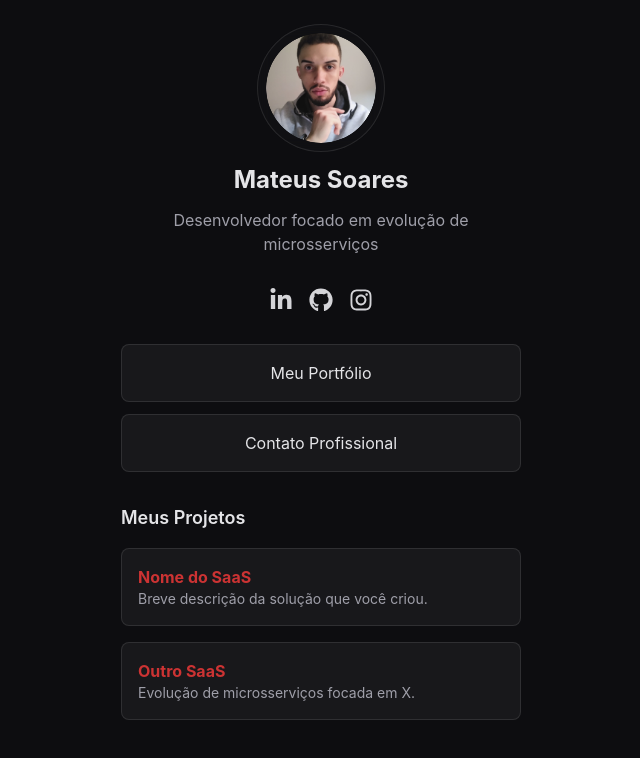
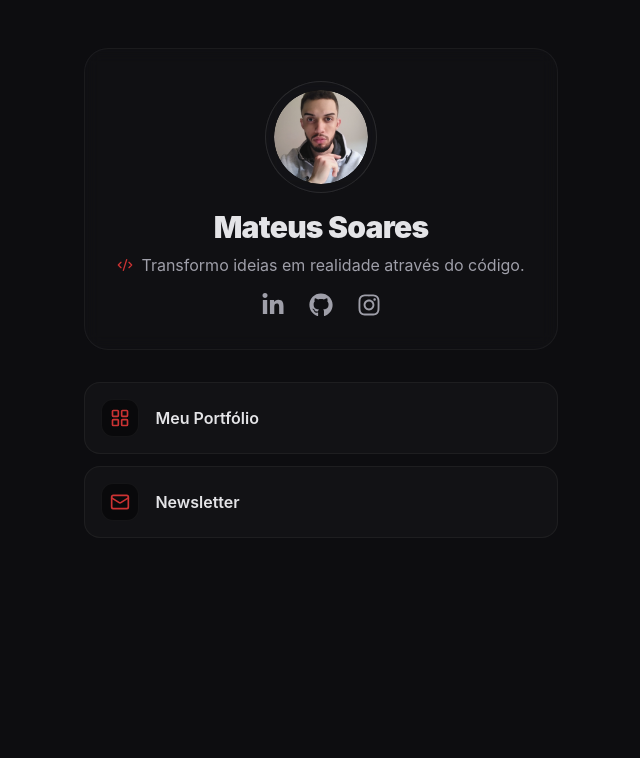
Before and after one commit to TeuSoares/portfolio, a Next.js app: page /links in a window 1280 px wide. Shown: the top 758 px of the page, without its empty margins (319-959 px from the left). Built offline with nearby package versions, Linux system fonts and the light colour scheme.

Commit message:
feat: adicionar página de links

```diff
--- a/app/links/page.tsx
+++ b/app/links/page.tsx
@@ -1,54 +1,129 @@
+import { CodeXml, ArrowUpRight, Mail, LayoutGrid } from "lucide-react";
+import Link from "next/link";
+import Image from "next/image";
+import ProfileImage from "@/components/ui/ProfileImage";
 import SocialLinks from "@/components/ui/SocialLinks";
-import ProfileImage from "@/components/ui/ProfileImage";
+import { ElementType } from "react";
+
+interface NavLink {
+  label: string;
+  href: string;
+  icon?: ElementType<{ size?: number; className?: string }>;
+}
+
+interface ProjectItem {
+  title: string;
+  description: string;
+  href: string;
+  image?: string;
+  icon?: ElementType<{ size?: number; className?: string }>;
+}
+
+const LINKS: NavLink[] = [
+  { label: "Meu Portfólio", href: "/", icon: LayoutGrid },
+  {
+    label: "Newsletter",
+    href: "https://mateusoaresz.substack.com/",
+    icon: Mail,
+  },
+];
+
+const PROJECTS: ProjectItem[] = [];
 
 export default function LinksPage() {
   return (
-    <main className="max-w-md mx-auto p-6 space-y-8">
-      <section className="text-center space-y-3">
-        <ProfileImage className="w-32 h-32 mx-auto" />
-        <h1 className="text-2xl font-bold">Mateus Soares</h1>
-        <p className="text-zinc-400">
-          Desenvolvedor focado em evolução de microsserviços
-        </p>
-      </section>
+    <main className="max-w-xl mx-auto px-6 py-12 min-h-screen">
+      <header className="bg-zinc-900/30 p-8 rounded-3xl border border-white/5 flex flex-col items-center text-center space-y-4 mb-8 backdrop-blur-sm">
+        <div className="w-28 h-28 rounded-full">
+          <ProfileImage className="w-full h-full rounded-full" />
+        </div>
+        <div>
+          <h1 className="text-3xl font-black tracking-tight">Mateus Soares</h1>
+          <p className="text-zinc-400 mt-2 flex items-center justify-center gap-2">
+            <CodeXml size={16} className="text-brand" />
+            Transformo ideias em realidade através do código.
+          </p>
+        </div>
+        <SocialLinks className="gap-6 text-zinc-400" iconSize={24} />
+      </header>
 
-      <section className="flex justify-center">
-        <SocialLinks className="gap-4 text-zinc-300" iconSize={24} />
-      </section>
+      {LINKS.length > 0 && (
+        <section className="mb-10 space-y-3">
+          {LINKS.map((link, index) => {
+            const isExternal = link.href.startsWith("http");
+            const Component = isExternal ? "a" : Link;
 
-      <section className="space-y-3">
-        <a
-          href="#"
-          className="block w-full p-4 bg-bg-secondary rounded-lg border border-white/10 hover:border-brand transition-all text-center"
-        >
-          Meu Portfólio
-        </a>
-        <a
-          href="#"
-          className="block w-full p-4 bg-bg-secondary rounded-lg border border-white/10 hover:border-brand transition-all text-center"
-        >
-          Contato Profissional
-        </a>
-      </section>
+            return (
+              <Component
+                key={index}
+                href={link.href}
+                target={isExternal ? "_blank" : undefined}
+                rel={isExternal ? "noopener noreferrer" : undefined}
+                className="flex items-center gap-4 p-4 bg-zinc-900/50 rounded-2xl border border-white/5 hover:border-brand/50 transition-all hover:bg-zinc-800/50 group"
+              >
+                <div className="p-2 bg-zinc-950 rounded-xl border border-white/5 text-brand">
+                  {link.icon && <link.icon size={20} />}
+                </div>
+                <span className="font-semibold">{link.label}</span>
+                <ArrowUpRight
+                  size={16}
+                  className="ml-auto opacity-0 group-hover:opacity-100 transition-opacity"
+                />
+              </Component>
+            );
+          })}
+        </section>
+      )}
 
-      <section className="space-y-4">
-        <h2 className="text-lg font-semibold">Meus Projetos</h2>
-        <div className="grid gap-4">
-          <div className="p-4 bg-bg-secondary rounded-lg border border-white/10 hover:border-brand transition-colors cursor-pointer">
-            <h3 className="font-bold text-brand">Nome do SaaS</h3>
-            <p className="text-sm text-zinc-400">
-              Breve descrição da solução que você criou.
-            </p>
+      {PROJECTS.length > 0 && (
+        <section className="space-y-4">
+          <h2 className="text-xl font-bold px-1">Meus Projetos</h2>
+          <div className="grid grid-cols-1 gap-4">
+            {PROJECTS.map((project, index) => {
+              const Icon = project.icon;
+
+              return (
+                <a
+                  key={index}
+                  href={project.href}
+                  target="_blank"
+                  rel="noopener noreferrer"
+                  className="group relative bg-zinc-900/50 p-5 rounded-3xl border border-white/5 hover:border-brand/50 transition-all duration-300 hover:shadow-[0_0_25px_-5px_rgba(var(--brand-color-rgb),0.2)]"
+                >
+                  <div className="absolute inset-0 bg-linear-to-br from-brand/5 to-transparent opacity-0 group-hover:opacity-100 rounded-3xl transition-opacity" />
+                  <div className="relative flex items-center gap-5">
+                    <div className="shrink-0 w-20 h-20 rounded-2xl bg-zinc-950 border border-white/5 flex items-center justify-center overflow-hidden p-2">
+                      {project.image ? (
+                        <Image
+                          src={project.image}
+                          alt={project.title}
+                          width={80}
+                          height={80}
+                          className="object-contain w-full h-full"
+                        />
+                      ) : Icon ? (
+                        <Icon size={40} className="text-brand" />
+                      ) : null}
+                    </div>
+                    <div className="flex-1">
+                      <div className="flex justify-between items-start">
+                        <h3 className="font-bold text-lg">{project.title}</h3>
+                        <ArrowUpRight
+                          className="text-zinc-600 group-hover:text-brand transition-colors"
+                          size={20}
+                        />
+                      </div>
+                      <p className="text-sm text-zinc-400 mt-1 line-clamp-2 leading-relaxed">
+                        {project.description}
+                      </p>
+                    </div>
+                  </div>
+                </a>
+              );
+            })}
           </div>
-
-          <div className="p-4 bg-bg-secondary rounded-lg border border-white/10 hover:border-brand transition-colors cursor-pointer">
-            <h3 className="font-bold text-brand">Outro SaaS</h3>
-            <p className="text-sm text-zinc-400">
-              Evolução de microsserviços focada em X.
-            </p>
-          </div>
-        </div>
-      </section>
+        </section>
+      )}
     </main>
   );
 }
```
